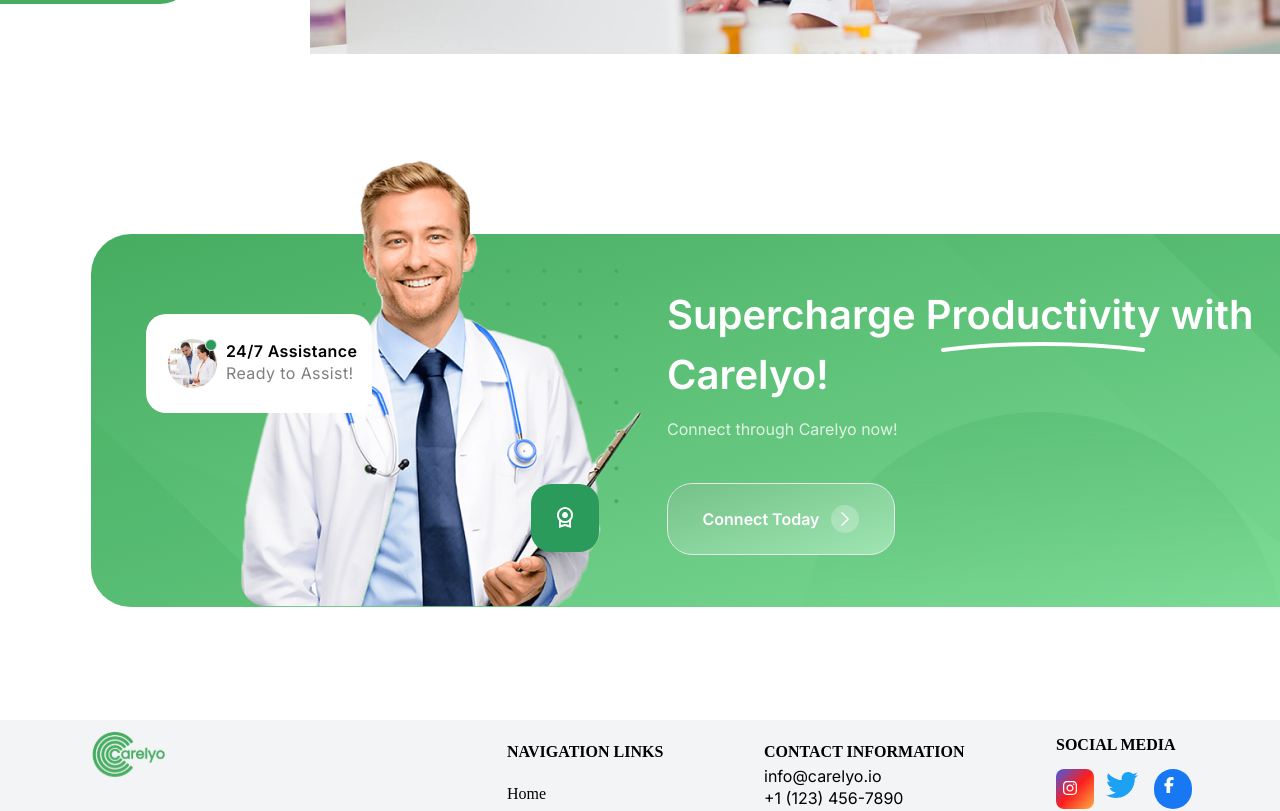
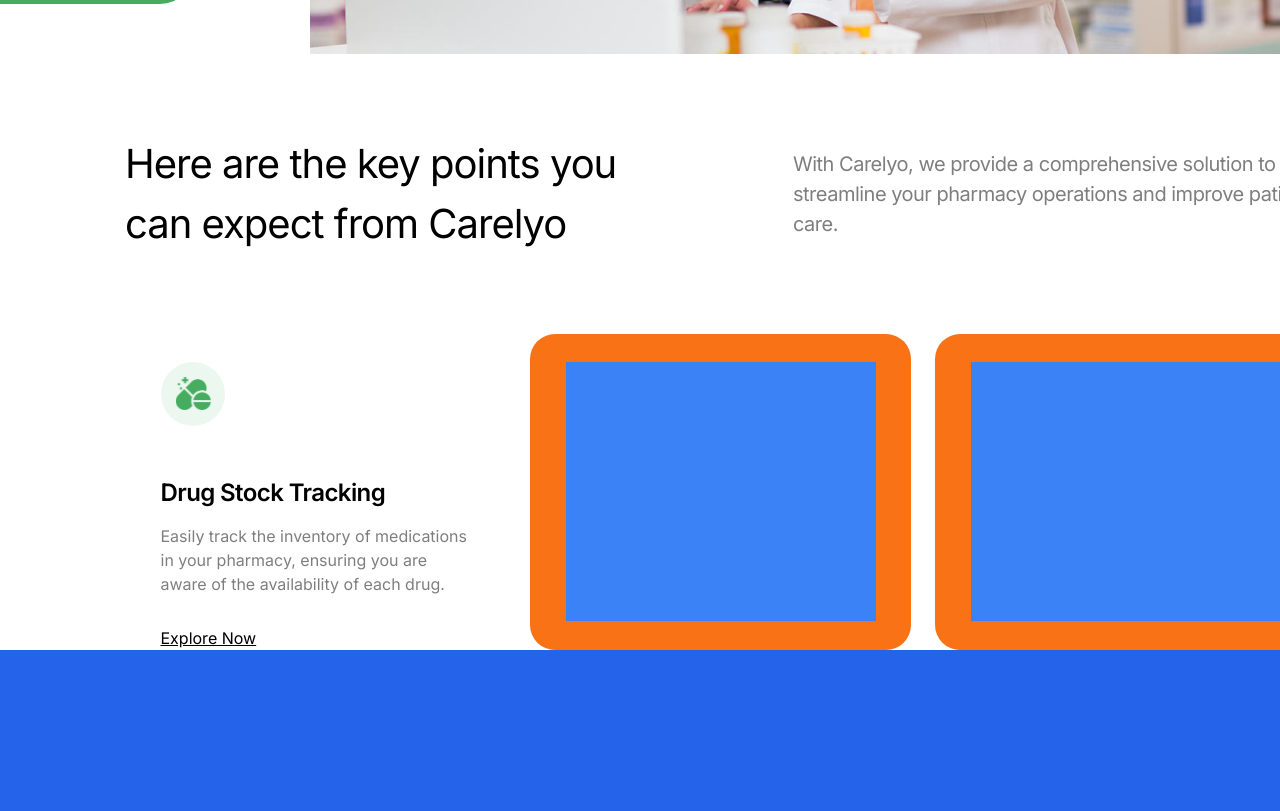
Before and after one commit to meeruu8282/next-mongodb-clerk, a Next.js app: page /providers/platforms/pharmacies in a window 1280 px wide. Shown: the part 940-1751 px from the top of the page. Built offline with nearby package versions, Linux system fonts and the light colour scheme.

Commit message:
Here are the key points css

```diff
--- a/src/app/providers/Components/joinCarelynowintrobox.tsx
+++ b/src/app/providers/Components/joinCarelynowintrobox.tsx
@@ -1,4 +1,3 @@
-// components/joinCarelynowintrobox.tsx
 import Image from "next/image";
 import Link from 'next/link';
 
@@ -14,7 +13,7 @@
   icon3text: string;
   icon4text: string;
 
-  // ... andra props för varje sektion av din mall
+
 }
 
 const JoinCarelynowintrobox: React.FC<CardTemplateProps> = ({
@@ -28,10 +27,10 @@
   icon3text,
   icon4text,
 
-  // ... andra props för varje sektion av din mall
+
 }) => {
   return (
-    <div className=" flex justify-end ">
+    <div className=" flex justify-end left-0 ">
       <div className=" relative w-[1315px] h-[836px] mt-15 mb-20 ">
         <div className="absolute right-0 bottom-0">
           <Image
--- a/src/app/providers/platforms/pharmacies/page.tsx
+++ b/src/app/providers/platforms/pharmacies/page.tsx
@@ -1,28 +1,30 @@
 import JoinCarelynowintrobox from "../../Components/joinCarelynowintrobox";
 import SuperCharge from "../../Components/superCharge";
+import Image from "next/image";
 
 export default function Pharmacies() {
   return (
-
-       <div>
+    <div className="">
       <div className=" flex justify-end ">
         <div className=" relative w-[1315px] h-[836px] mt-15 mb-20 ">
           <div className="  absolute w-[858px] h-[192px] left-[150px] gap-[64px] ">
             <div className="w-[838px]  h-[104px] max-w-screen-sm mx-auto">
               <h1 className="text-center  md:text-2xl lg:text-3xl whitespace-normal ">
-
                 <span className="text-greenText whitespace-normal font-bold">
                   Efficient
-                </span>{" "} and Customer-Centric
+                </span>{" "}
+                and Customer-Centric
                 <span className="text-greenText whitespace-normal font-bold">
-                {" "}Pharmacy Management
+                  {" "}
+                  Pharmacy Management
                 </span>{" "}
                 with Carelyo{" "}
               </h1>
             </div>
             <div className="w-[858px] h-[64px] opacity-[50%]">
               <p className="text-center font-poppins w-400  md:text-[15px] lg:text-[20px] ">
-              Platform dedicated to revolutionizing pharmacy services and enhancing efficiency in medication management.
+                Platform dedicated to revolutionizing pharmacy services and
+                enhancing efficiency in medication management.
               </p>
             </div>
           </div>
@@ -36,18 +38,85 @@
             icon2text="Provide Pharmacy Information"
             icon3text="Agree to Terms and Conditions"
             icon4text="Verification and Approval"
-
             imageSrc="/pharmacy.jpg"
-
-
           />
         </div>
       </div>
-       {/* Code in components folder then superCarge */}
-     <SuperCharge/>
+
+      <div className=" relative  w-[1192px] h-[120px] left-[125px] gap-[142px]  ">
+        <div className=" absolute left-0 w-[526px] h-[120px] ">
+          <h1 className="  text-[Poppins] h-[120px] text-[40px] font-400 tracking-tight text-left leading-60  ">
+            Here are the key points you can expect from Carelyo
+          </h1>
+        </div>
+        <div className=" absolute w-[524px] items-center h-[120px] justify-center right-0 top-0 ">
+          <p className=" text-[Poppins] h-[120px] flex items-center text-[20px] weight-400 tracking-tight opacity-50 right-0 text-left leading-60">
+            With Carelyo, we provide a comprehensive solution to streamline your
+            pharmacy operations and improve patient care.
+          </p>
+        </div>
+      </div>
+
+      <div className=" relative flex-row flex justify-center items-center w-[1191px] h-[316px] left-[125px] gap-[24px] mt-20 ">
+        <div className=" relative  flex justify-center items-center w-[381px] h-[316px] rounded-[25px] ">
+          <div className=" w-[310px] h-[259px] top-[100px] left-[35px] gap-[24px]">
+            <div className="w-[64px] h-[64px] ">
+              <div className="relative flex justify-center items-center">
+                <div className=" absolute w-[64px] h-[64px] top-0 rounded-[100%]  bg-[#45AC60] opacity-10 "></div>
+
+                <Image
+                  className="absolute top-[14px]"
+                  layout="fixed "
+                  width={36}
+                  height={36}
+                  src="/Medicinepill.svg"
+                  alt="Costo"
+                />
+              </div>
+            </div>
+
+            <div className="absolute flex flex-col w-[309.34px] h-[171px] bottom-0 gap-[16px] ">
+              <div className="w-[309.34px] h-[29px] ">
+                <h1 className=" text-[Poppins] text-[24px] font-semibold leading-7 tracking-tight left-0">
+                Drug Stock Tracking
+
+
+
+                </h1>
+              </div>
+              <div className=" w-[309.34px] h-[88px] opacity-50">
+
+
+                <p className=" text-[Poppins] text-[16px] font-normal line-h-22.4">
+                Easily track the inventory of medications in your pharmacy, ensuring you are aware of the availability of each drug.
+
+
+                </p>
+              </div>
+              <div className=" w-[309.34px] h-[22px]">
+
+
+              <a href="/providers/auth/signIn" className=" absolute bottom-0 text-[#000000] underline hover:text-blue-700 cursor-pointer">Explore Now</a>
+              </div>
 
             </div>
-    )
+          </div>
+        </div>
+        <div className=" relative flex justify-center items-center w-[381px] h-[316px] rounded-[25px] bg-orange-500">
+          <div className="w-[310px] h-[259px] top-[29px] left-[35px] gap-[24px] bg-blue-500"></div>
+        </div>
+        <div className=" relative flex justify-center items-center w-[381px] h-[316px] rounded-[25px] bg-orange-500">
+          <div className=" w-[310px] h-[259px] top-[29px] left-[35px] gap-[24px] bg-blue-500"></div>
+        </div>
+      </div>
 
+      <div className=" h-[577px] top-[1870px] bg-blue-600">
+     <div className="">
 
+     </div>
+      </div>
+      {/* Code in components folder then superCarge */}
+      <SuperCharge />
+    </div>
+  );
 }
```
Also changed, not shown: public/Medicinepill.svg (added), public/aaaaa.jpg (renamed from public/pathogen.jpg). Lines whose indentation alone changed are shown as unchanged.
